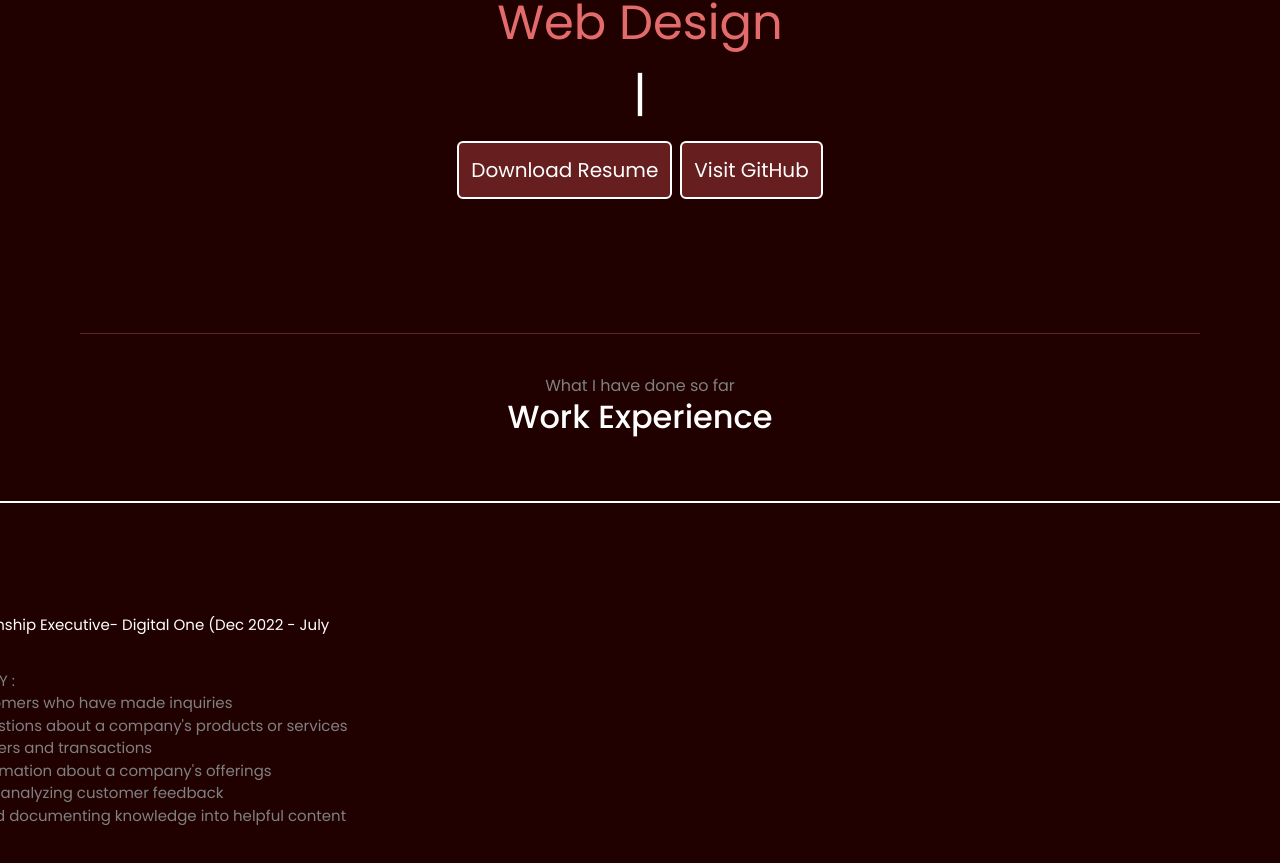
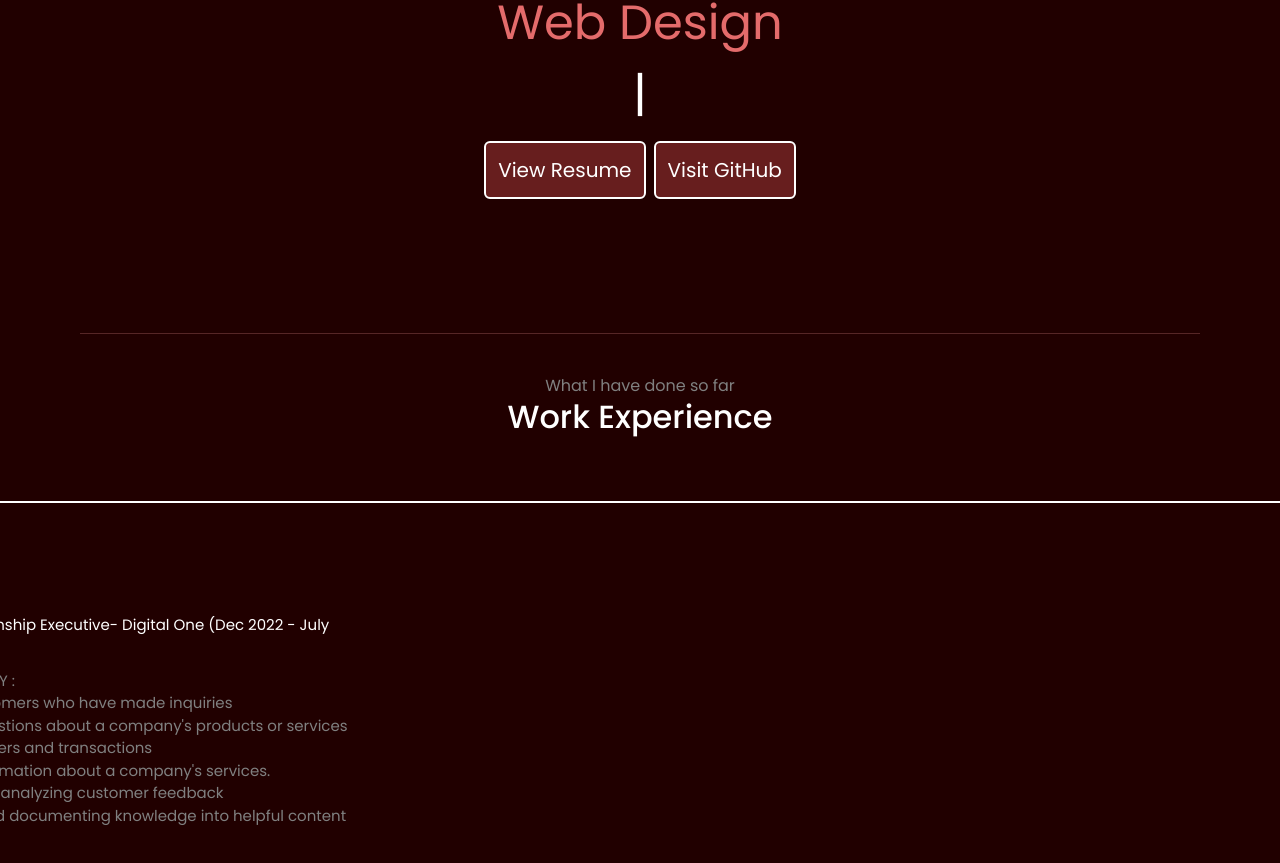
Before and after one commit to jai-singh5/Portfolio, a React (Create React App) app: page / in a window 1280 px wide. Shown: the part 1008-1871 px from the top of the page. Built offline with nearby package versions, Linux system fonts and the light colour scheme; a web font is replaced by a local one.

Commit message:
Chane resume button

```diff
--- a/src/Components/Main.jsx
+++ b/src/Components/Main.jsx
@@ -33,13 +33,20 @@ export default function Main(props) {
 
 
 const onButtonClick = () => {
-    const pdfUrl = "Sample.pdf";
-    const link = document.createElement("a");
-    link.href = pdfUrl;
-    link.download = "Jai RESUME (1).docx"; // specify the filename
-    document.body.appendChild(link);
-    link.click();
-    document.body.removeChild(link);
+    // const pdfUrl = "Sample.pdf";
+    // const link = document.createElement("a");
+    // link.href = pdfUrl;
+    // link.download = "Jai RESUME (1).docx"; // specify the filename
+    // document.body.appendChild(link);
+    // link.click();
+    // document.body.removeChild(link);
+    // const link = document.createElement("a");
+    // link.href = "/Jai Singh Resume.pdf"; // Path to your PDF file in the public folder
+    // link.download = "Resume.pdf"; // Default download filename
+    // window.open(pdfUrl, "_blank"); // Opens the PDF in a new tab
+    // link.click();
+    const pdfUrl = "/Jai Singh Resume.pdf"; // Path to your PDF file in the public folder
+    window.open(pdfUrl, "_blank"); // Opens the PDF in a new tab
 };
   return (
     <>
@@ -52,7 +59,7 @@ const onButtonClick = () => {
                 {/* Element to display typing strings */}
                     <span id="element" ref={el}></span>
                 <div className="buttons">
-                    <button className="btn mx-1" id="resume" onClick={onButtonClick} value="download">Download Resume</button>
+                    <button className="btn mx-1" id="resume" onClick={onButtonClick} value="download">View Resume</button>
                     <button className="btn mx-1" id="github" onClick={GitHub}value="github">Visit GitHub</button>
                 </div>
             </div>
@@ -78,7 +85,7 @@ const onButtonClick = () => {
                             <li>Contacts customers who have made inquiries</li>
                             <li>Answering questions about a company&apos;s products or services</li>
                             <li>Processing orders and transactions</li>
-                            <li>Delivering information about a company&apos;s offerings</li>
+                            <li>Delivering information about a company&apos;s services.</li>
                             <li>Collecting and analyzing customer feedback</li>
                             <li>Developing and documenting knowledge into helpful content</li>
                         </span>
```
Also changed, not shown: 2 other files (tests, documents, lock files or other folders).
